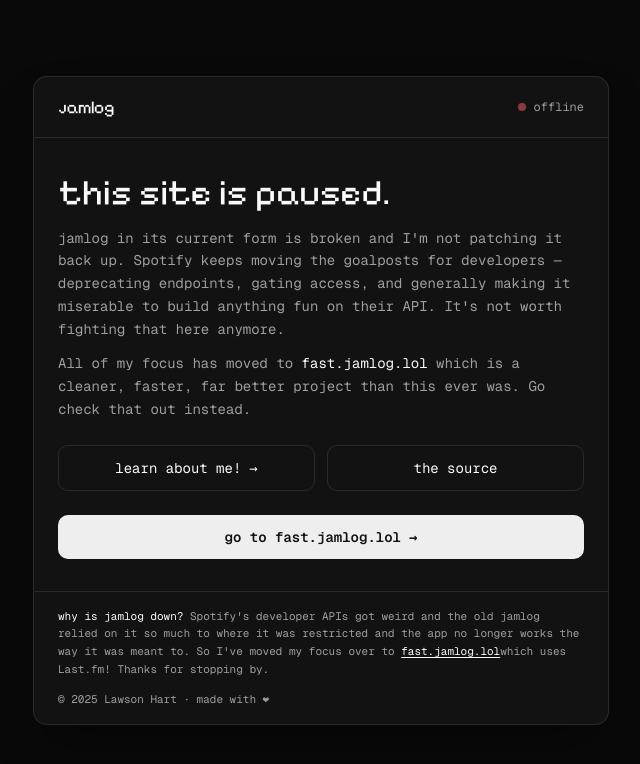
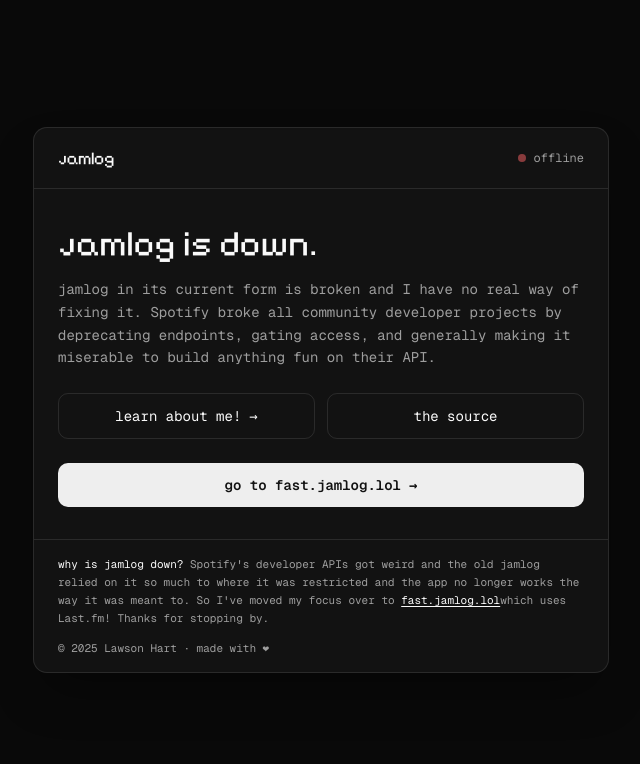
Before and after one commit to oyuh/spotify-util, a SvelteKit app: page / in a window 1280 px wide. Shown: the top 764 px of the page, without its empty margins (319-959 px from the left). Built offline with nearby package versions, Linux system fonts and the light colour scheme.

Commit message:
fix some stuff

```diff
--- a/src/routes/+page.svelte
+++ b/src/routes/+page.svelte
@@ -25,19 +25,13 @@
     <div class="px-6 py-8 space-y-6">
       <div class="space-y-3">
         <h1 class="font-pixel text-3xl sm:text-4xl leading-tight">
-          this site is paused.
+          jamlog is down.
         </h1>
         <p class="font-mono-ui text-sm leading-relaxed text-muted-foreground">
-          jamlog in its current form is broken and I'm not patching it back up.
-          Spotify keeps moving the goalposts for developers — deprecating
+          jamlog in its current form is broken and I have no real way of fixing it.
+          Spotify broke all community developer projects by deprecating
           endpoints, gating access, and generally making it miserable to build
-          anything fun on their API. It's not worth fighting that here anymore.
-        </p>
-        <p class="font-mono-ui text-sm leading-relaxed text-muted-foreground">
-          All of my focus has moved to
-          <span class="text-foreground">fast.jamlog.lol</span> which is a cleaner,
-          faster, far better project than this ever was. Go check that out
-          instead.
+          anything fun on their API.
         </p>
       </div>
 
```
